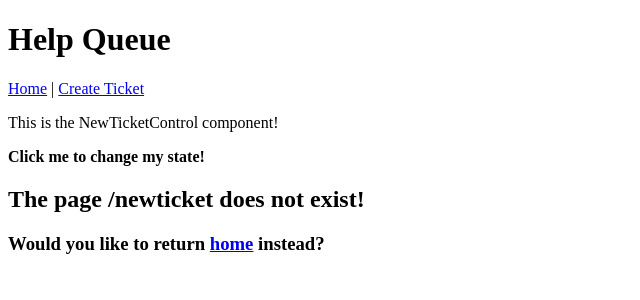
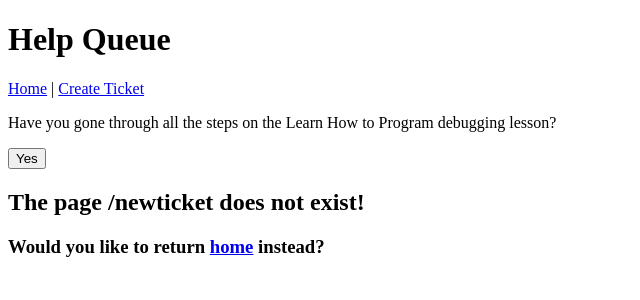
Before and after one commit to masenmatthews/React-HelpQueue, a React app: page /#/newticket in a window 1280 px wide. Shown: the top 300 px of the page, without its empty margins (0-640 px from the left). Built offline with nearby package versions, Linux system fonts and the light colour scheme.

Commit message:
begin adding unidirectional data flow

```diff
--- /dev/null
+++ b/src/components/ConfirmationQuestions.jsx
@@ -0,0 +1,16 @@
+import React from 'react';
+
+function ConfirmationQuestions(){
+  return (
+    <div>
+      <p>Have you gone through all the steps on the Learn How to Program debugging lesson?</p>
+      <button>Yes</button>
+    </div>
+  );
+}
+
+export default ConfirmationQuestions;
+
+// Notice this is a stateless functional component. Even though state will eventually determine whether this component is rendered, it does not need to possess state of its own, so it is not declared as a class.
+
+// Also, we're only using one of the three questions the live queue includes. This is intentional, so we may start small. We'll have an opportunity to add more questions later.
--- a/src/components/NewTicketControl.jsx
+++ b/src/components/NewTicketControl.jsx
@@ -1,4 +1,5 @@
 import React from 'react';
+import ConfirmationQuestions from './ConfirmationQuestions';
 
 class NewTicketControl extends React.Component {
 
@@ -7,23 +8,32 @@
     this.state = {
       formVisibleOnPage: false
     };
-    this.handleClick = this.handleClick.bind(this);
+    // this.handleClick = this.handleClick.bind(this);
   }
 
-  handleClick(){
-    this.setState({formVisibleOnPage: true});
-    console.log('Hey, you clicked me! I do not have code to change my state quite yet, but I will in a moment!');
-  }
+  // handleClick(){
+  //   this.setState({formVisibleOnPage: true});
+  //   console.log('formVisibleOnPage is currently set to:' + this.state.formVisibleOnPage);
+  // }
 
   render(){
+    let currentlyVisibleContent = null;
+    if (this.state.formVisibleOnPage){
+      currentlyVisibleContent = <NewTicketForm />;
+    } else {
+      currentlyVisibleContent = <ConfirmationQuestions />;
+    }
     return (
       <div>
-        <p>This is the NewTicketControl component!</p>
-        <strong onClick={this.handleClick}>Click me to change my state!</strong>
+        {currentlyVisibleContent}
       </div>
     );
   }
 }
+
+// Everything in the render function is related to what's being displayed. currentlyVisibleContent gets filled with the new ticket form or the confirmation questions.
+
+// Event handler will work with the new conditional rendering when unidirectional data flow is introduced.
 
 export default NewTicketControl;
 
```
Also changed, not shown: 1 other file (tests, documents, lock files or other folders).
